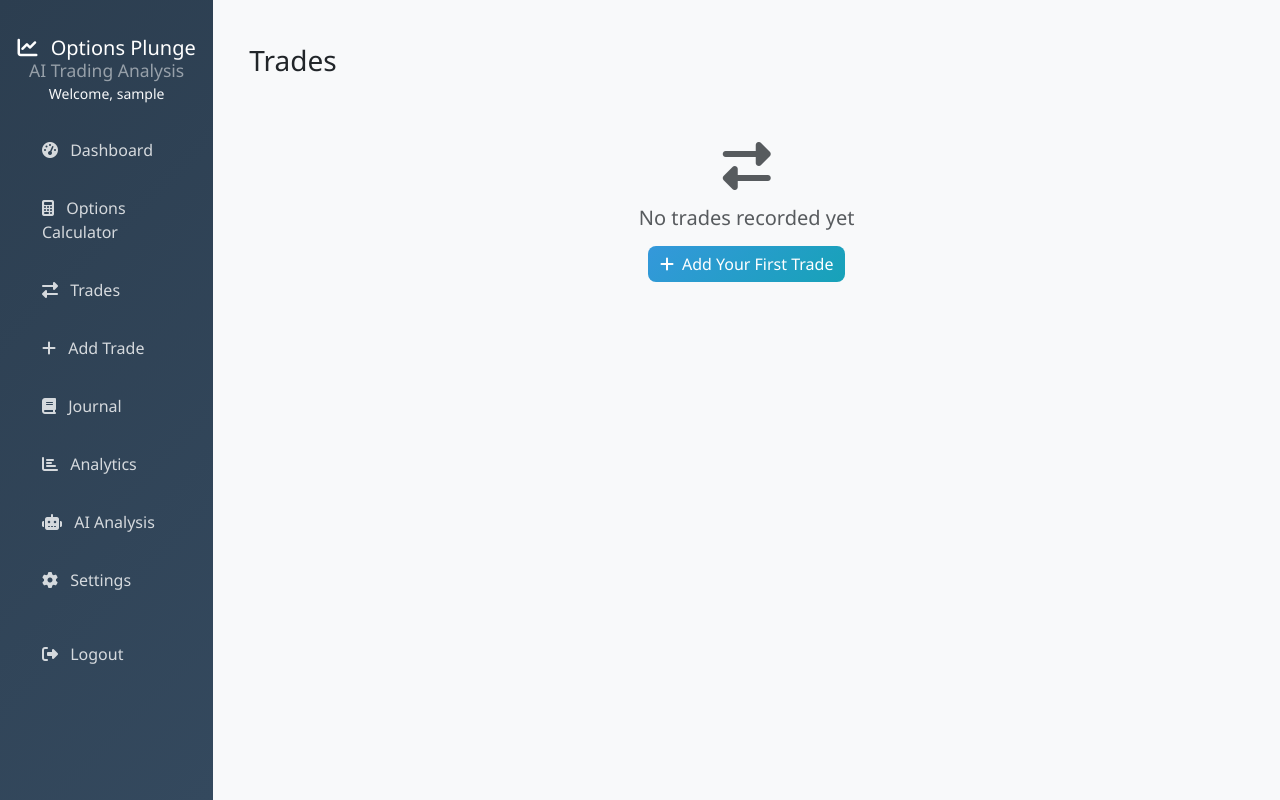
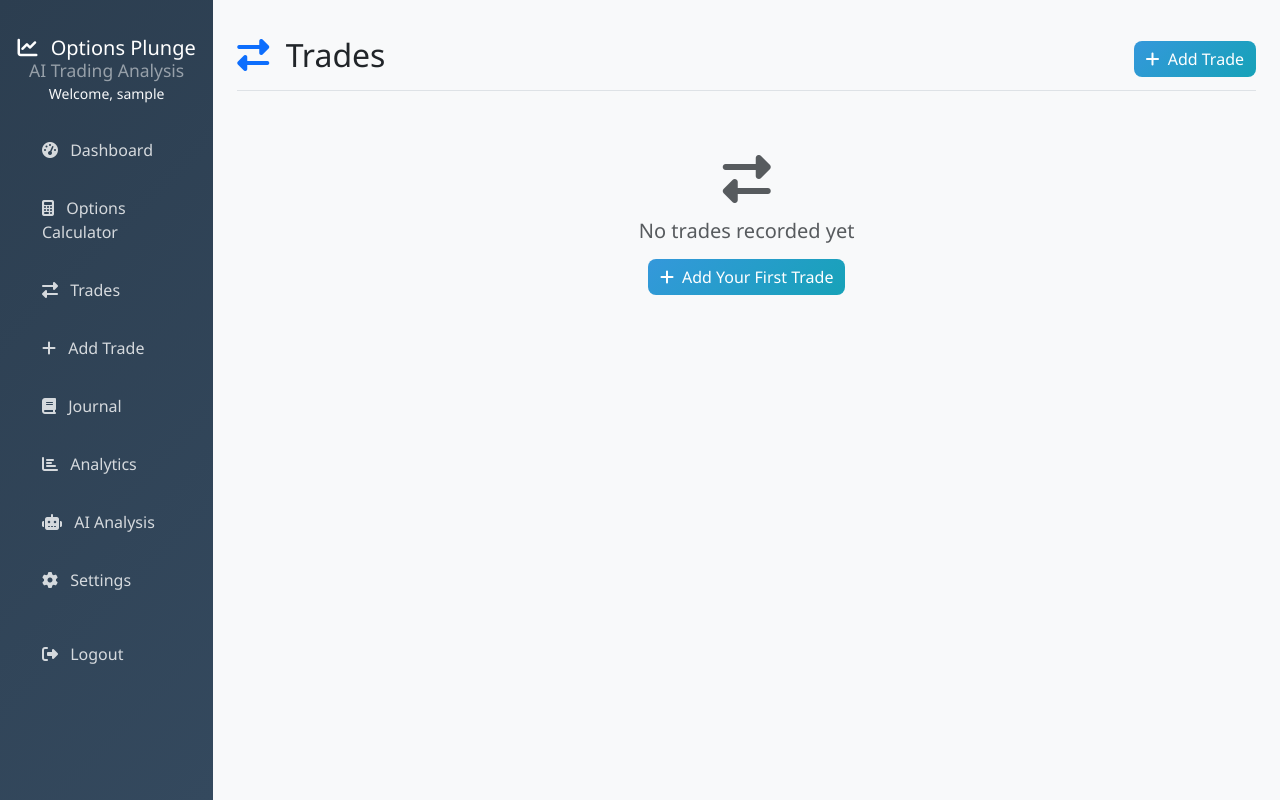
Before and after one commit to Artbeatcap/trading-app-troubleshoot, a Flask app: page /trades in a window 1280 px wide. Run offline with Flask 3, Linux system fonts and the light colour scheme; the visitor is signed in with stand-in values (Sample User, id 1); data that the repository does not hold is empty; some libraries are stand-ins or nearby versions.

Commit message:
Implement trades page

```diff
--- a/templates/trades.html
+++ b/templates/trades.html
@@ -1,10 +1,85 @@
 {% extends "base.html" %}
 {% block title %}Trades - Options Plunge{% endblock %}
 {% block content %}
-<div class="container py-4">
-  <h1 class="h3 mb-3">Trades</h1>
+<div class="d-flex justify-content-between flex-wrap flex-md-nowrap align-items-center pt-3 pb-2 mb-3 border-bottom">
+    <h1 class="h2">
+        <i class="fas fa-exchange-alt text-primary me-2"></i>
+        Trades
+    </h1>
+    <div class="btn-toolbar mb-2 mb-md-0">
+        <a href="{{ url_for('add_trade') }}" class="btn btn-primary">
+            <i class="fas fa-plus me-1"></i>
+            Add Trade
+        </a>
+    </div>
+</div>
+
 {% if trades.items %}
-    <p>Trade history will appear here.</p>
+<div class="table-responsive">
+    <table class="table table-hover align-middle">
+        <thead>
+            <tr>
+                <th>Symbol</th>
+                <th>Type</th>
+                <th>Entry Date</th>
+                <th>Exit Date</th>
+                <th>Entry</th>
+                <th>Exit</th>
+                <th>P&L</th>
+                <th>P&L %</th>
+                <th>Actions</th>
+            </tr>
+        </thead>
+        <tbody>
+            {% for trade in trades.items %}
+            <tr class="trade-row {% if trade.profit_loss and trade.profit_loss > 0 %}profit{% elif trade.profit_loss and trade.profit_loss < 0 %}loss{% endif %}">
+                <td><a href="{{ url_for('view_trade', id=trade.id) }}">{{ trade.symbol }}</a></td>
+                <td>{{ trade.trade_type.replace('_', ' ').title() }}</td>
+                <td>{{ trade.entry_date.strftime('%Y-%m-%d') }}</td>
+                <td>{% if trade.exit_date %}{{ trade.exit_date.strftime('%Y-%m-%d') }}{% else %}-{% endif %}</td>
+                <td>${{ "%.2f"|format(trade.entry_price) }}</td>
+                <td>{% if trade.exit_price is not none %}${{ "%.2f"|format(trade.exit_price) }}{% else %}-{% endif %}</td>
+                <td class="{% if trade.profit_loss and trade.profit_loss > 0 %}text-success{% elif trade.profit_loss and trade.profit_loss < 0 %}text-danger{% endif %}">
+                    {% if trade.profit_loss is not none %}${{ "%.2f"|format(trade.profit_loss) }}{% else %}-{% endif %}
+                </td>
+                <td class="{% if trade.profit_loss_percent and trade.profit_loss_percent > 0 %}text-success{% elif trade.profit_loss_percent and trade.profit_loss_percent < 0 %}text-danger{% endif %}">
+                    {% if trade.profit_loss_percent is not none %}{{ "%.2f"|format(trade.profit_loss_percent) }}%{% else %}-{% endif %}
+                </td>
+                <td>
+                    <a href="{{ url_for('edit_trade', id=trade.id) }}" class="btn btn-sm btn-outline-secondary me-1">Edit</a>
+                    {% if trade.is_analyzed %}
+                        <a href="{{ url_for('view_trade', id=trade.id) }}" class="btn btn-sm btn-outline-primary">View</a>
+                    {% elif trade.exit_price %}
+                        <form action="{{ url_for('analyze_trade', id=trade.id) }}" method="POST" class="d-inline">
+                            <button type="submit" class="btn btn-sm btn-outline-secondary">Analyze</button>
+                        </form>
+                    {% endif %}
+                </td>
+            </tr>
+            {% endfor %}
+        </tbody>
+    </table>
+</div>
+
+<nav aria-label="Trades pagination" class="mt-4">
+    <ul class="pagination">
+        {% if trades.has_prev %}
+        <li class="page-item">
+            <a class="page-link" href="{{ url_for('trades', page=trades.prev_num) }}">&laquo; Prev</a>
+        </li>
+        {% else %}
+        <li class="page-item disabled"><span class="page-link">&laquo; Prev</span></li>
+        {% endif %}
+        <li class="page-item disabled"><span class="page-link">Page {{ trades.page }} of {{ trades.pages }}</span></li>
+        {% if trades.has_next %}
+        <li class="page-item">
+            <a class="page-link" href="{{ url_for('trades', page=trades.next_num) }}">Next &raquo;</a>
+        </li>
+        {% else %}
+        <li class="page-item disabled"><span class="page-link">Next &raquo;</span></li>
+        {% endif %}
+    </ul>
+</nav>
 {% else %}
 <div class="text-center py-5 text-muted">
     <i class="fas fa-exchange-alt fa-3x mb-3"></i>
@@ -14,5 +89,4 @@
     </a>
 </div>
 {% endif %}
-</div>
 {% endblock %}
```
Also changed, not shown: tests/test_views.py (+24 -1 lines). Lines whose indentation alone changed are shown as unchanged.
